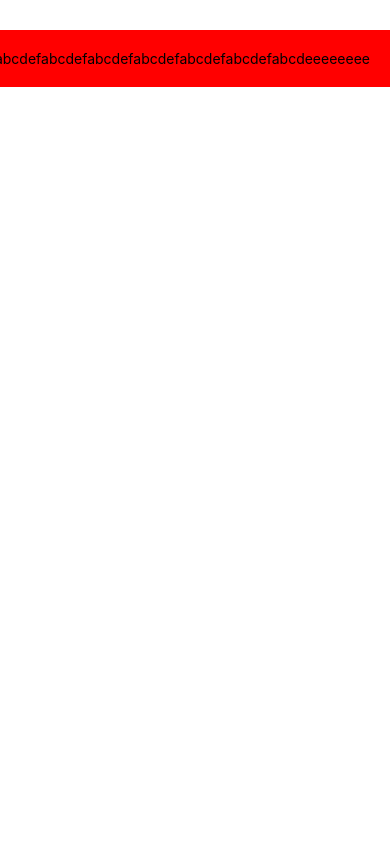
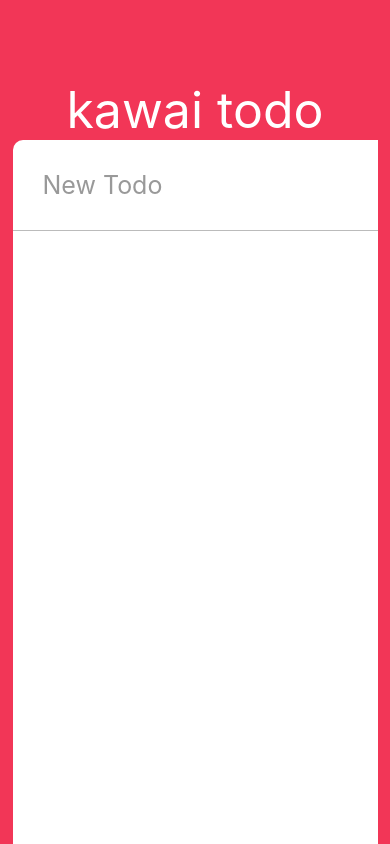
Before and after one commit to heyeun514/study-react-native, a React Native app: screen / in a window 390 px wide. Built offline with nearby package versions, Linux system fonts and the light colour scheme.

Commit message:
todolist #10

```diff
--- a/App.js
+++ b/App.js
@@ -1,61 +1,139 @@
 import React, { Component } from 'react';
-import { StyleSheet, View, Image, TouchableWithoutFeedback, Text } from 'react-native';
-import Calendar from './Calendar';
+import { StyleSheet, View, Text, StatusBar, TextInput, Dimensions, Platform, ScrollView } from 'react-native';
+// import Calendar from './Calendar';
+import { AppLoading } from "expo";
+import Todo from './Todo';
+import uuidv1 from 'uuid/v1';
+
+const { width, height} = Dimensions.get('window');
 
 export default class FlatListBasics extends Component {
-  constructor(props) {
-    super(props);
-    this.state = {
-      data: [],
+  state = {
+    newTodo: "",
+    loadedTodos: false,
+    toDos: {},
+  };
+
+  componentDidMount = () => {
+    this._loadTodos();
+  }
+
+  render() {
+    const { newTodo, loadedTodos, toDos} = this.state;
+    console.log(toDos);
+    console.log(Object.values(toDos).length);
+    if (!loadedTodos) {
+      return <AppLoading />
+    }
+
+    return (
+      <View style={styles.container}>
+
+       <StatusBar barStyle='light-content' />
+       <Text style={styles.title}> kawai todo </Text>
+       <View style={styles.card}>
+         <TextInput style={styles.input}
+          placeholder={'New Todo'}
+          value={newTodo}
+          onChangeText={this._controlNewTodo}
+          placeholderTextColor={'#999'}
+          returnKeyType={"done"}
+          onSubmitEditing={this._addTodo}>
+          </TextInput>
+          <ScrollView contentContainerStyle={styles.toDos}>
+            {Object.values(toDos).map((todo) =>
+              <Todo key={todo.id} {...todo}></Todo>
+            )}
+
+          </ScrollView>
+       </View>
+      </View>
+    );
+  }
+
+  _controlNewTodo = text => {
+    this.setState({
+      newTodo: text,
+    })
+  }
+
+  _loadTodos = () => {
+    this.setState({
+      loadedTodos: true,
+    })
+  }
+
+  _addTodo = () => {
+    const {newTodo} = this.state;
+    if (newTodo !== "") {this.setState((prevState) => {
+        const ID = uuidv1();
+        const newObject = {
+          [ID]: {
+            id: ID,
+            isCompleted: false,
+            text: newTodo,
+            createAt: Date.now()
+          }
+        }
+
+        const newState = {
+          ...prevState,
+          toDos: {
+            ...prevState.toDos,
+            ...newObject,
+          },
+          newTodo: '',
+        }
+
+        return newState;
+      })
     }
   }
 
-  _onPressAdd() {
-    console.log('onPressAdd ' + location.href);
-  }
-
-  render() {
-    return (
-      <View style={styles.textContainer}>
-
-        {/* <Calendar month={new Date().getMonth()+1}></Calendar> */}
-        {/* <View>
-          <TouchableWithoutFeedback onPress={this._onPressAdd.bind(this)}>
-            <Image style={{width: 50, height: 50}} source={require('./assets/plusIcon.png')}/>
-          </TouchableWithoutFeedback>
-        </View> */}
-
-        <Text style={styles.textChildren}>
-          abcdefabcdefabcdefabcdefabcdefabcdefabcdefabcdefabcdefabcdefabcdefabcdefabcdefabcdefabcdefabcdefabcdefabcdef
-        </Text>
-        <Text style={styles.textChildren}>
-          aaaabcdefabcdefabcdefabcdefabcdefabcdefabcdefabcdefabcdefabcdeeeeeeee
-        </Text>
-
-      </View>
-    );
-  }
 }
 
 const styles = StyleSheet.create({
   container: {
    flex: 1,
    paddingTop: 30,
+   backgroundColor: '#F23657',
+   alignItems: 'center'
   //  flexDirection: 'column',
   },
-  textContainer: {
-    paddingTop: 30,
-    // flex: 1,
-    flexDirection: 'row',
-    justifyContent: 'flex-end',
-    display: 'flex',
-    alignItems: 'center',
+  title: {
+    color: 'white',
+    fontSize: 50,
+    marginTop: 50,
+  },
+  card: {
+    flex: 1,
+    backgroundColor: 'white',
+    width: width - 25,
+    height: height,
+    borderTopLeftRadius: 10,
+    ...Platform.select({
+      ios : {
+        shadowColor: "rgb(50, 50, 50)",
+        shadowRadius: 10,
+        shadowOpacity: 0.5,
+        shadowOffset: {
+          height: -1,
+          width: 0,
+        }
+      },
+      android: {
+        elevation: 3,
+      }
+    })
+  },
+  input: {
+    padding: 30,
+    borderBottomColor: '#bbb',
+    borderBottomWidth: 1,
+    fontSize: 25,
 
   },
-  textChildren: {
-    flex: 0.4,
-    backgroundColor: 'red',
-    padding: 20,
-
+  toDos: {
+    alignItems: 'center',
   }
 })
--- /dev/null
+++ b/Todo.js
@@ -0,0 +1,159 @@
+import React, { Component } from 'react';
+import { StyleSheet, View, Text, TouchableOpacity, Dimensions, TextInput } from 'react-native';
+
+
+const { width, height } = Dimensions.get('window');
+
+export default class Todo extends Component {
+    state = {
+        isEditing: false,
+        isCompleted: false,
+        toDoValue: ' ',
+    }
+
+
+    render() {
+        const {isCompleted, isEditing, toDoValue} = this.state;
+        const {text} = this.props;
+        return (
+            <View style={styles.container}>
+                    <View style={styles.column}>
+                        <TouchableOpacity onPress={this._toggleComplete}>
+                            <View style={[styles.circle, isCompleted?
+                                styles.completedCircle : styles.unCompletedCircle]}>
+                            </View>
+                        </TouchableOpacity>
+                        {isEditing?
+                        (<TextInput style={[styles.font, isCompleted ?
+                            styles.completedText : styles.unCompletedText, styles.input]}
+                                        value={toDoValue} multiline={true}
+                                        onChangeText={this._controlInput}
+                                        returnKeyType="done"></TextInput>) :
+                        (<Text style={[styles.font, isCompleted ?
+                            styles.completedText : styles.unCompletedText]}>{text}
+                        </Text>)}
+
+                    </View>
+                    {isEditing ?
+                        (<TouchableOpacity onPress={this._finishEditing}>
+                            <View style={styles.actionContainer}>
+                                <Text style={styles.actionText}>
+                                ✅
+                                </Text>
+                            </View>
+                        </TouchableOpacity>) :
+                        (<View style={styles.actions}>
+                            <TouchableOpacity onPress={this._startEditing}>
+                            <View style={styles.actionContainer}>
+                                <Text style={styles.actionText}>
+                                ✏️
+                                </Text>
+                            </View>
+                        </TouchableOpacity>
+                        <TouchableOpacity>
+                            <View style={styles.actionContainer}>
+                                <Text style={styles.actionText}>
+                                ❌
+                                </Text>
+                            </View>
+                        </TouchableOpacity>
+                        </View>)
+                    }
+
+
+            </View>
+        )
+    }
+
+    _toggleComplete = () => {
+        this.setState(prevState => {
+            return {
+                isCompleted: !prevState.isCompleted,
+            }
+        })
+    }
+
+    _startEditing = () => {
+        const {text} = this.props;
+        this.setState(prevState => {
+            return {
+                isEditing: true,
+                toDoValue: text,
+            }
+        })
+    }
+
+    _finishEditing = () => {
+        this.setState(prevState => {
+            return {
+                isEditing: false,
+            }
+        })
+    }
+
+    _controlInput = (text) => {
+        this.setState({
+            toDoValue: text,
+        })
+    }
+
+
+}
+
+
+const styles = StyleSheet.create({
+    container: {
+        flex: 1,
+        width: width - 50,
+        borderBottomColor: "#bbb",
+        borderBottomWidth: StyleSheet.hairlineWidth,
+        flexDirection: "row",
+        alignItems: "center",
+        justifyContent: "space-between"
+    },
+    font: {
+        fontSize: 20,
+        fontWeight: "600",
+        marginVertical: 20,
+    },
+    circle: {
+        width: 30,
+        height: 30,
+        borderRadius: 15,
+        borderColor: "red",
+        borderWidth: 3,
+        marginRight: 20,
+    },
+    completedCircle: {
+        borderColor: "#bbb",
+    },
+    unCompletedCircle: {
+        borderColor: "#F23657",
+    },
+    completedText: {
+        color: "#bbb",
+        textDecorationLine: "line-through",
+    },
+    unCompletedText: {
+        color: "#F23657",
+    },
+    column: {
+        flexDirection: "row",
+        alignItems: "center",
+        justifyContent: "space-between",
+        // width: width /2,
+    },
+    actions: {
+        flexDirection: "row",
+    },
+    actionContainer: {
+        marginVertical: 10,
+        marginHorizontal: 10,
+    },
+    input: {
+        marginVertical: 15,
+        paddingBottom: 5,
+        // width: width /2,
+    }
+
+});
--- a/package.json
+++ b/package.json
@@ -12,7 +12,8 @@
     "expo": "^31.0.2",
     "moment": "^2.22.2",
     "react": "16.5.0",
-    "react-native": "https://github.com/expo/react-native/archive/sdk-31.0.0.tar.gz"
+    "react-native": "https://github.com/expo/react-native/archive/sdk-31.0.0.tar.gz",
+    "uuid": "^3.3.2"
   },
   "devDependencies": {
     "babel-preset-expo": "^5.0.0"
```
Also changed, not shown: 1 other file (tests, documents, lock files or other folders).
